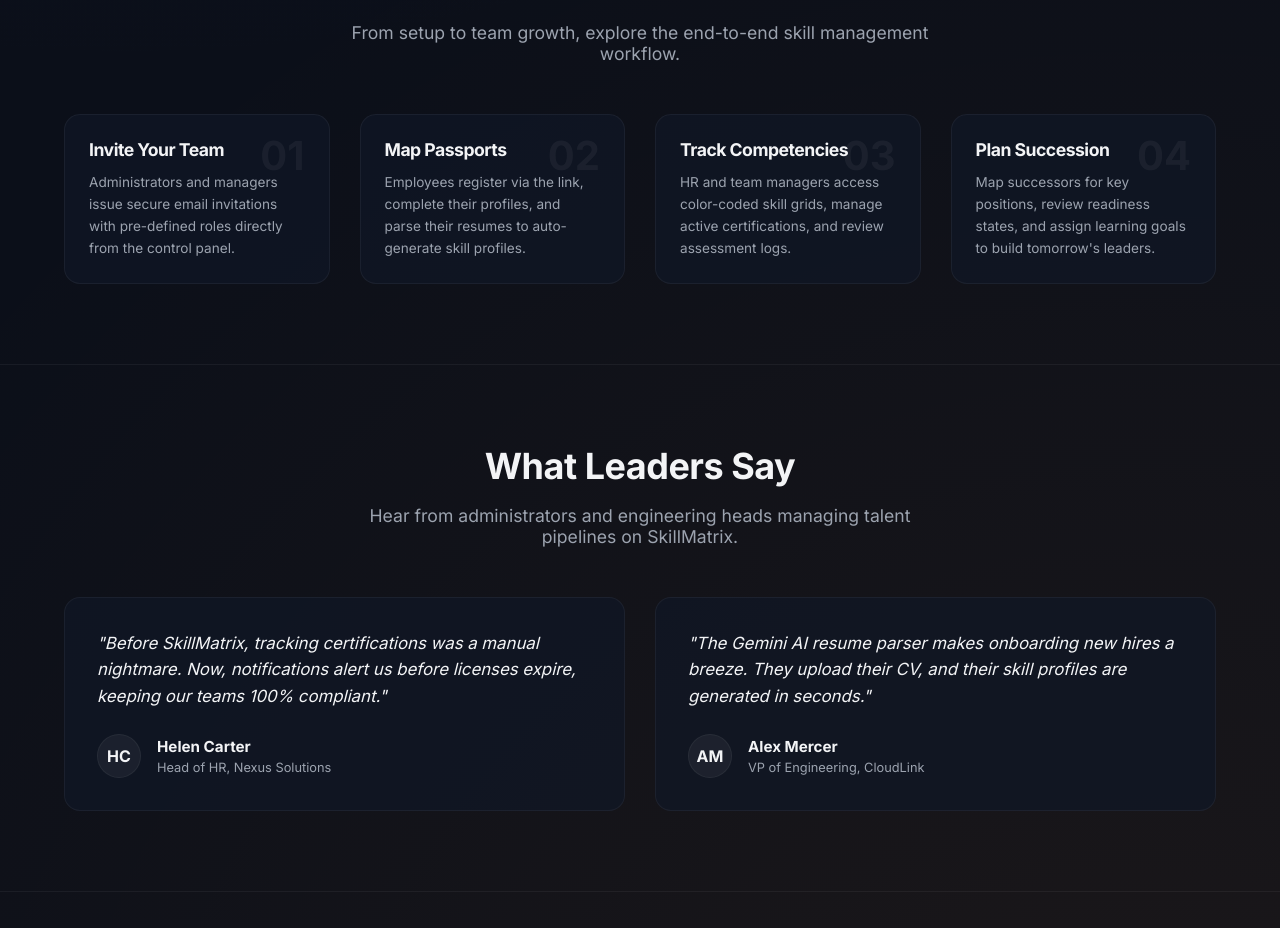
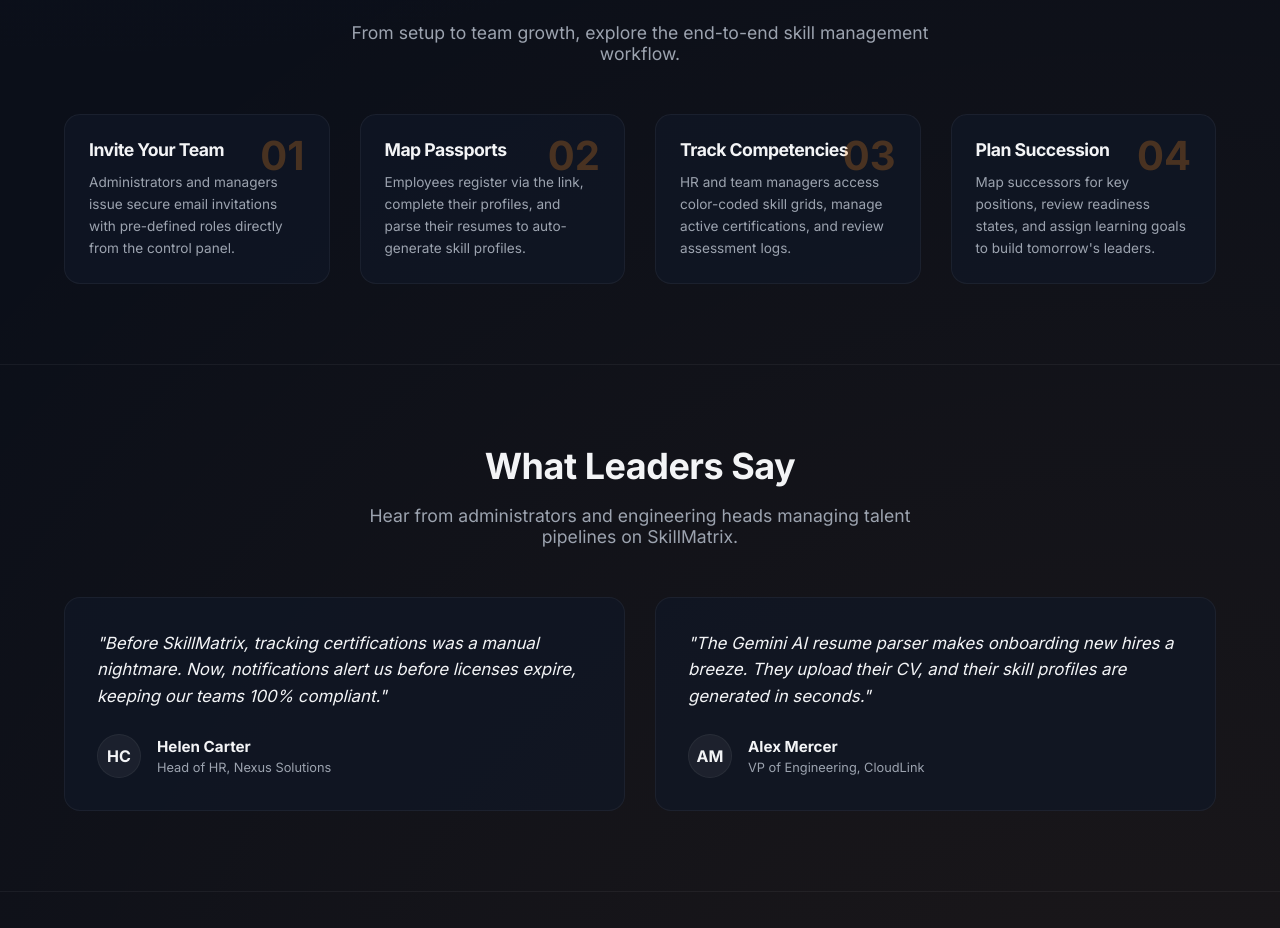
Before and after one commit to imlagat/Employee_skills_system, a React app in the folder frontend/: page / in a window 1280 px wide. Shown: the part 2425-3353 px from the top of the page. Built offline with nearby package versions, Linux system fonts and the light colour scheme; no server answers; the HTML template or start-up script is replaced by a standard one; a web font is replaced by a local one.

Commit message:
Improve visibility of step numbers on How it Works section using glowing orange accent color

```diff
--- a/frontend/src/pages/Landing.css
+++ b/frontend/src/pages/Landing.css
@@ -940,7 +940,7 @@
 .step-number {
   font-size: 2.5rem;
   font-weight: 800;
-  color: rgba(255, 255, 255, 0.05);
+  color: rgba(246, 139, 31, 0.25);
   position: absolute;
   right: 24px;
   top: 16px;
```
